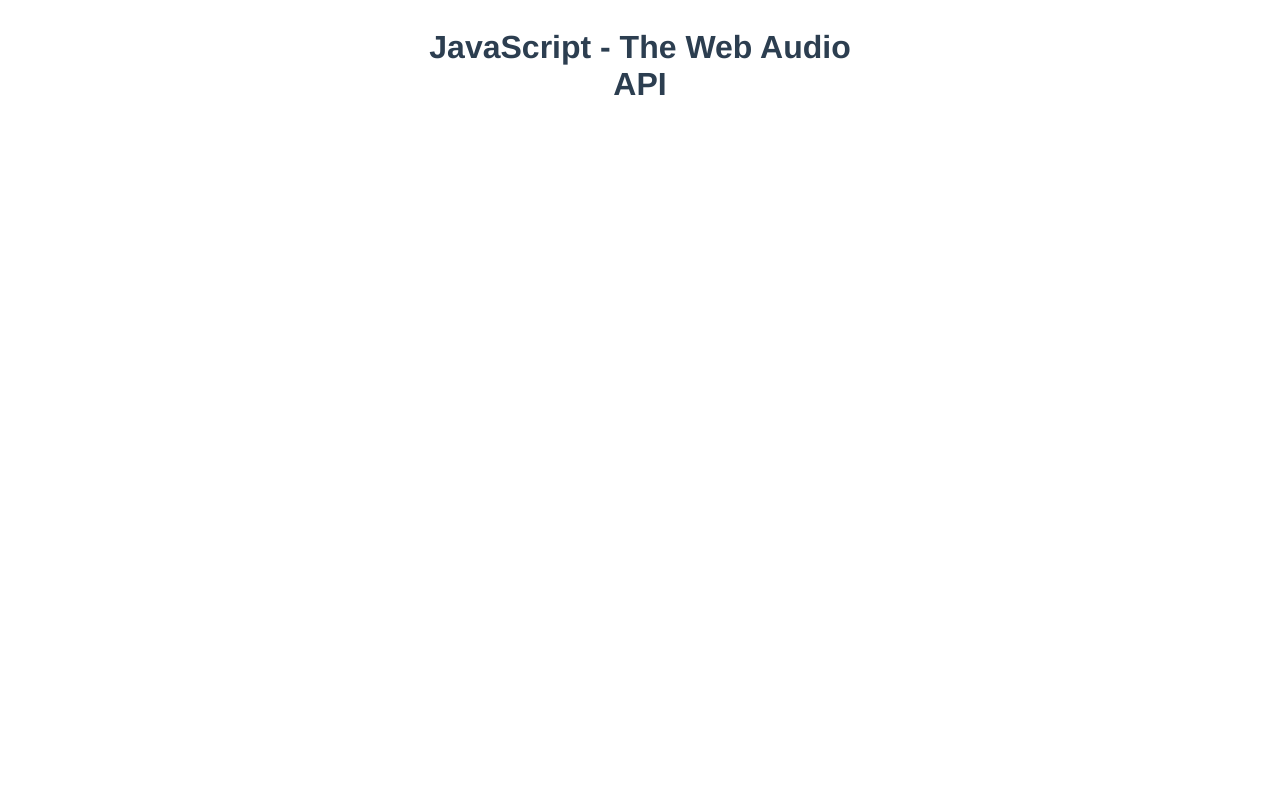
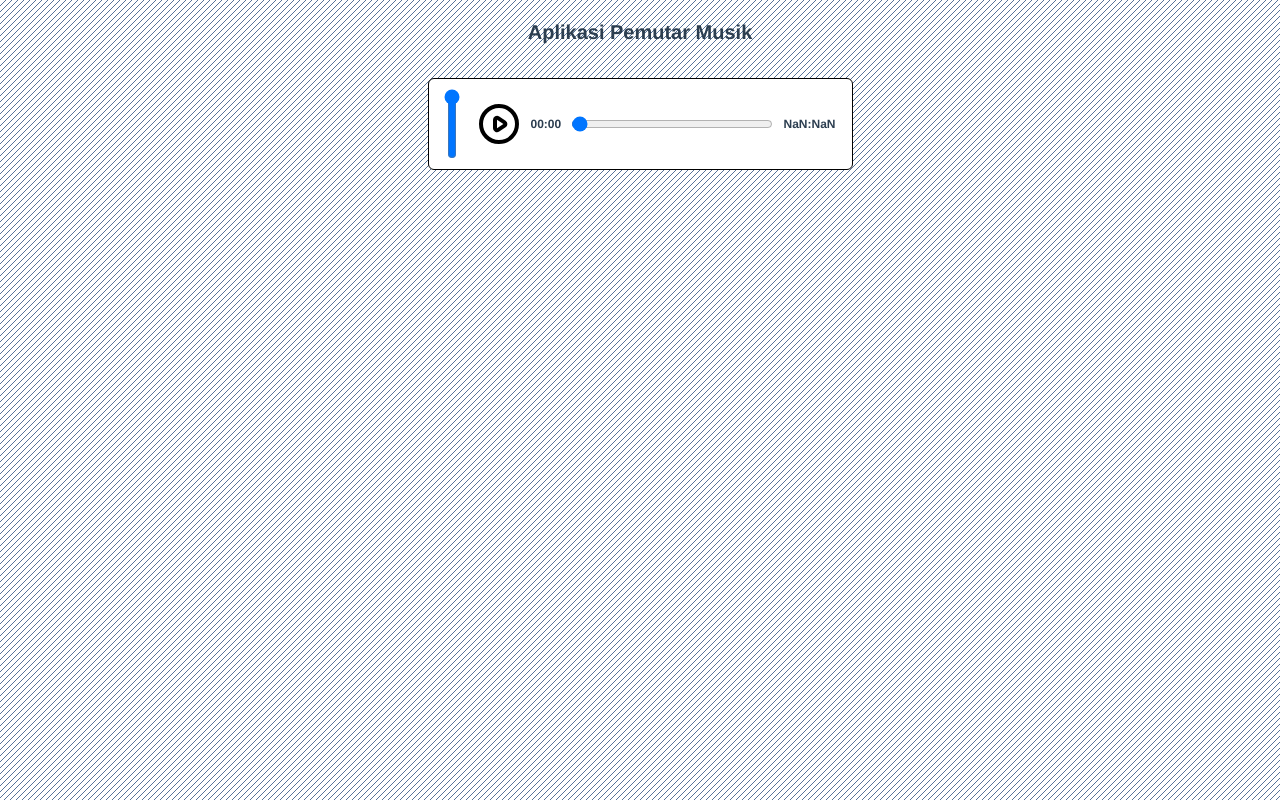
Before and after one commit to muhammadashariabdillah24/Aplikasi-Pemutar-Musik, a website built with Vite: page starter/index.html in a window 1280 px wide. Built offline with nearby package versions, Linux system fonts and the light colour scheme.

Commit message:
Aplikasi Pemutar Musik

```diff
--- a/starter/index.html
+++ b/starter/index.html
@@ -9,8 +9,20 @@
 </head>
 
 <body>
+  <audio id="audio" src="./public/outfoxing.mp3" type="audio/mpeg"></audio>
   <div id="app">
-    <h1 id="title">JavaScript - The Web Audio API</h1>
+    <h1 id="title">Aplikasi Pemutar Musik</h1>
+
+    <div class="control-card">
+      <input id="volume" type="range" min="0" max="1" step="0.01" value="1" orient="vertical">
+
+      <div class="controls-wrapper">
+        <button id="playbtn" class="paused"></button>
+        <span id="time"></span>
+        <input id="seeker" type="range" min="0" max="1" step="0.01">
+        <span id="duration"></span>
+      </div>
+    </div>
   </div>
   <script type="module" src="/main.js"></script>
 </body>
--- a/starter/main.js
+++ b/starter/main.js
@@ -1 +1,58 @@
 import './style.css'
+import { convertTime } from '../utils';
+
+const AudioContext = window.AudioContext ?? window.webkitAudioContext
+const audioCtx = new AudioContext()
+
+const audioElement = document.getElementById('audio');
+const playBtn = document.getElementById('playbtn');
+const volumeSlider = document.getElementById('volume');
+const seeker = document.getElementById('seeker');
+const time = document.getElementById('time');
+const duration = document.getElementById('duration');
+
+const audioSource = audioCtx.createMediaElementSource(audioElement)
+
+window.addEventListener('load', () => {
+    time.textContent = convertTime(audioElement.currentTime)
+    duration.textContent = convertTime(audioElement.duration)
+})
+
+playBtn.addEventListener('click', (event) => {
+    const targetEL = event.target
+
+    if (audioCtx.state === 'suspended') {
+        audioCtx.resume()
+    }
+
+    if (targetEL.getAttribute('class') == 'paused') {
+        audioElement.play()
+        targetEL.setAttribute('class', 'playing')
+    } else if(targetEL.getAttribute('class') == 'playing') {
+        audioElement.pause()
+        targetEL.setAttribute('class', 'paused')
+    }
+})
+
+audioElement.addEventListener('ended', () => {
+    playBtn.setAttribute('class', 'paused')
+})
+
+audioElement.addEventListener('timeupdate', () => {
+    seeker.value = audioElement.currentTime
+    time.textContent = convertTime(audioElement.currentTime)
+})
+
+seeker.setAttribute('max', audioElement.duration)
+
+seeker.addEventListener('input', () => {
+    audioElement.currentTime = seeker.value
+})
+
+const gainNode = audioCtx.createGain()
+
+volumeSlider.addEventListener('input', () => {
+    gainNode.gain.value = volumeSlider.value
+})
+
+audioSource.connect(gainNode).connect(audioCtx.destination)
--- a/starter/style.css
+++ b/starter/style.css
@@ -1,3 +1,13 @@
+* {
+  box-sizing: border-box;
+}
+
+body {
+  background-size: 6px 6px !important;
+  background-image: linear-gradient(-45deg, rgba(0,0,0,0) 46%, #577399 49%, #577399 51%, rgba(0,0,0,0) 55%);
+  background-color: white;
+}
+
 #app {
   font-family: Avenir, Helvetica, Arial, sans-serif;
   -webkit-font-smoothing: antialiased;
@@ -14,3 +24,86 @@
   max-width: 425px;
   margin: 0 auto;
 }
+
+button {
+  background-color: unset;
+  border: unset;
+  outline: unset;
+  height: 48px;
+  width: 48px;
+  cursor: pointer;
+}
+
+.control-card {
+  display: flex;
+  align-items: center;
+
+  width: 100%;
+  background-color: white;
+  border: 1px solid black;
+  border-radius: 6px;
+
+  padding: 8px 16px;
+}
+
+.controls-wrapper {
+  display: flex;
+  flex: 1;
+  gap: 8px;
+  justify-content: center;
+  align-items: center;
+  margin-left: 16px;
+}
+
+.controls-wrapper > input {
+  flex: 1;
+}
+
+.controls-wrapper > span {
+  font-size: 12px;
+  font-weight: bold;
+}
+
+.playing {
+  position: relative;
+}
+
+.playing::after {
+  content: '';
+  position: absolute;
+  transform: translate(-50%, -50%);
+  left: 50%;
+  top: 50%;
+  height: 48px;
+  width: 48px;
+  background-image: url('./public/pause.svg');
+}
+
+.paused {
+  position: relative;
+}
+
+.paused::after {
+  content: '';
+  position: absolute;
+  transform: translate(-50%, -50%);
+  left: 50%;
+  top: 50%;
+  height: 48px;
+  width: 48px;
+  background-image: url('./public/play.svg');
+}
+
+#title {
+  font-size: 20px;
+  text-align: center;
+  width: 100%;
+}
+
+#volume[type=range][orient=vertical] {
+  writing-mode: bt-lr;
+  -webkit-appearance: slider-vertical;
+  width: 8px;
+  height: 70px;
+  padding: 0 5px;
+}
--- /dev/null
+++ b/utils.js
@@ -0,0 +1,14 @@
+export const convertTime = (time) => {
+    let mins = Math.floor(time / 60)
+    let secs = Math.floor(time % 60)
+
+    if(mins < 10){
+        mins = '0' + String(mins)
+    }
+
+    if(secs < 10){
+        secs = '0' + String(secs)
+    }
+
+    return mins + ':' + secs
+}
```
Also changed, not shown: 1 other file.
